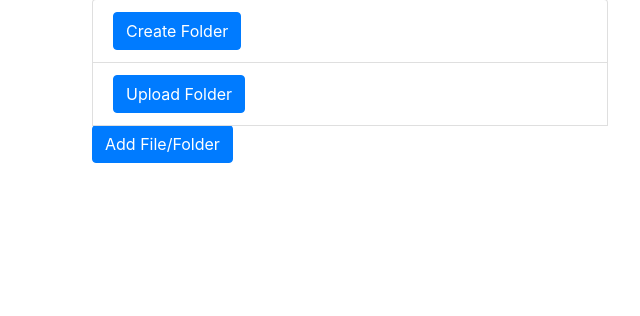
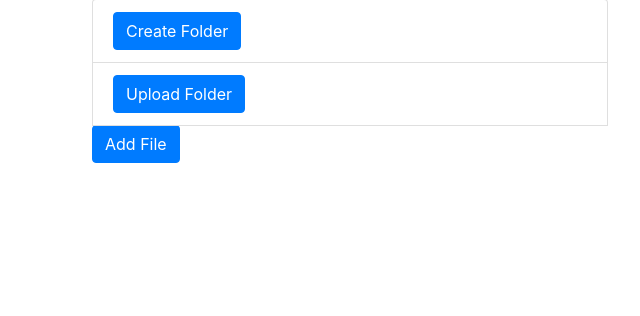
Before and after one commit to BUNNY-1269/Doc_Sharings, a Django app: page /folder/213/ in a window 1280 px wide. Shown: the part 2934-3250 px from the top of the page, without its empty margins (640-1280 px from the left). Run offline with Django 3.2, Linux system fonts and the light colour scheme; data comes from the database, SQL or seed files in the repository; some libraries are stand-ins or nearby versions.

Commit message:
Merge remote-tracking branch 'origin/main'
# Conflicts:
#	db.sqlite3
#	filesharing/models.py

```diff
--- a/templates/filesharing/MY_Files.html
+++ b/templates/filesharing/MY_Files.html
@@ -88,7 +88,7 @@
    <a href="{% url 'filesharing:folder-upload-index'  %}" class="list-group-item">
        <button type="button" class="btn btn-primary">Upload  Folder</button> </a>
 
-   <button type="button" id="button" class="btn btn-primary">Add File/Folder</button>
+   <button type="button" id="button" class="btn btn-primary">Add File</button>
 </div>
 </div>
 <script>
--- a/templates/filesharing/home1.html
+++ b/templates/filesharing/home1.html
@@ -26,7 +26,7 @@
         <div class="list-group">
              <div class="list-group-item">
                  <h4 class="list-group-item-text">{{ file.name}}</h4>
-                  <p class="list-group-item-text">{{ file.created_on}}</p>
+
                  <a class="list-group-item-text" href="{{ file.file.url }}" target="_blank"><button type="button" class="btn btn-primary">Preview</button> </a> </td>
 
                  <a class="list-group-item-text" href="{{ file.file.url }}" target="_blank" download><button type="button" class="btn btn-primary">Download</button></a>
--- a/templates/filesharing/user_linkedfiles.html
+++ b/templates/filesharing/user_linkedfiles.html
@@ -95,7 +95,7 @@
     <button type="button" class="btn btn-primary" >Create Folder</button> </a>
     <a href="{% url 'filesharing:folder-upload' active_folder.id %}" class="list-group-item">
     <button type="button" class="btn btn-primary">Upload Folder</button> </a>
-    <button type="button" id="button" class="btn btn-primary">Add File/Folder</button>
+    <button type="button" id="button" class="btn btn-primary">Add File</button>
 </div>
 
 
```
